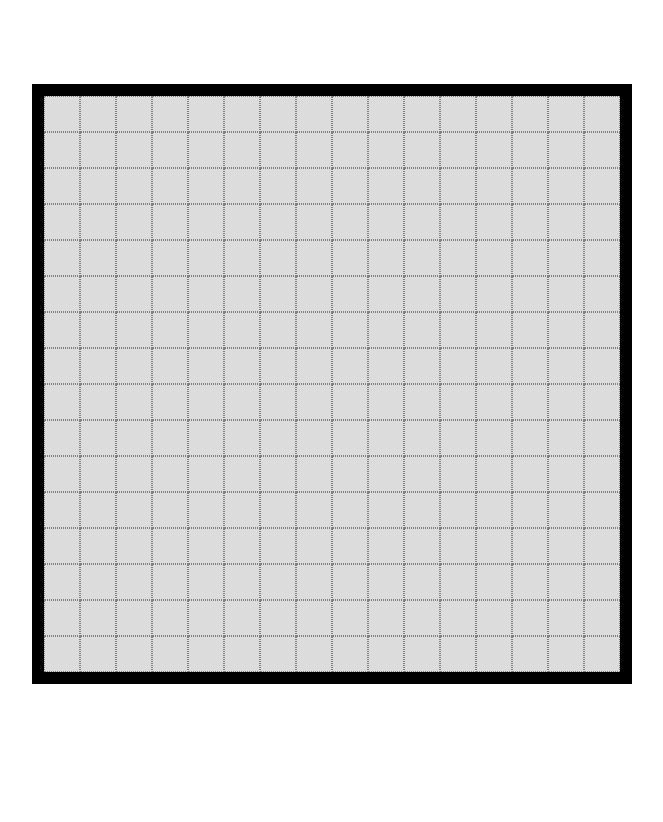
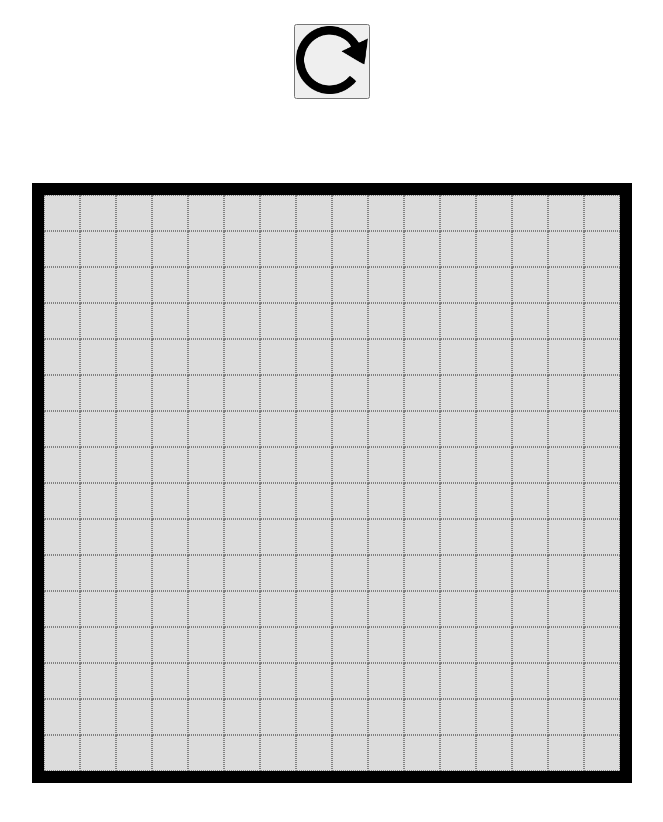
Before and after one commit to Luzefiru/odin-etch-a-sketch, a plain HTML site: page index.html in a window 1280 px wide. Shown: the whole page, without its empty margins (308-971 px from the left). Before the commit the page ends 800 px from the top, so only its background shows below. Drawn offline with Linux system fonts and the light colour scheme.

Commit message:
feat: add new canvas button

```diff
--- a/index.html
+++ b/index.html
@@ -8,8 +8,9 @@
   </head>
 
   <body>
-    <div class="window--sketch-area">
-      <!-- use DOM Manipulation to add the 16x16 cells -->
-    </div>
+    <button class="button--new-grid"><img src="./res/reset.png" alt="Reset Canvas"></button>
+      <div class="window--sketch-area">
+        <!-- grid-like canvas tiles will be added here via DOM -->
+      </div>
   </body>
 </html>
--- a/script.js
+++ b/script.js
@@ -1,4 +1,5 @@
-const SKETCH_AREA_DIMENSIONS = 16 * 16;
+const SKETCH_AREA_DIMENSIONS = 16 * 16; // dimensions of the drawing space window, tightly coupled with .window--sketch-area dimensions, not responsive
+let selectedColor = 'red';
 
 const sketchArea = document.querySelector('.window--sketch-area');
 
@@ -7,5 +8,9 @@ for (let i = 0; i < SKETCH_AREA_DIMENSIONS; i++)
 {
     const newTile = document.createElement('div');
     newTile.setAttribute('class', 'window--sketch-area__tile');
+    newTile.addEventListener('mouseover', (e) => {
+        e.target.style.backgroundColor = selectedColor;
+    });
+
     sketchArea.appendChild(newTile);
 }
--- a/style.css
+++ b/style.css
@@ -10,9 +10,11 @@ html {
 
 body {
     display: flex;
-    justify-content: center;
-    align-items: flex-start;
-    height: 100vh;
+    align-items: center;
+    flex-direction: column;
+    justify-content: flex-start;
+
+    /* height: 100vh; remove scrollbar */
 }
 
 .window--sketch-area {
@@ -35,3 +37,12 @@ body {
     background-color: gainsboro;
     border: 0.01rem dotted grey;
 }
+
+.button--new-grid {
+    margin-top: 1rem;
+}
+
+.button--new-grid > img {
+    width: 3rem;
+    height: auto;
+}
```
Also changed, not shown: res/reset.png (added).
